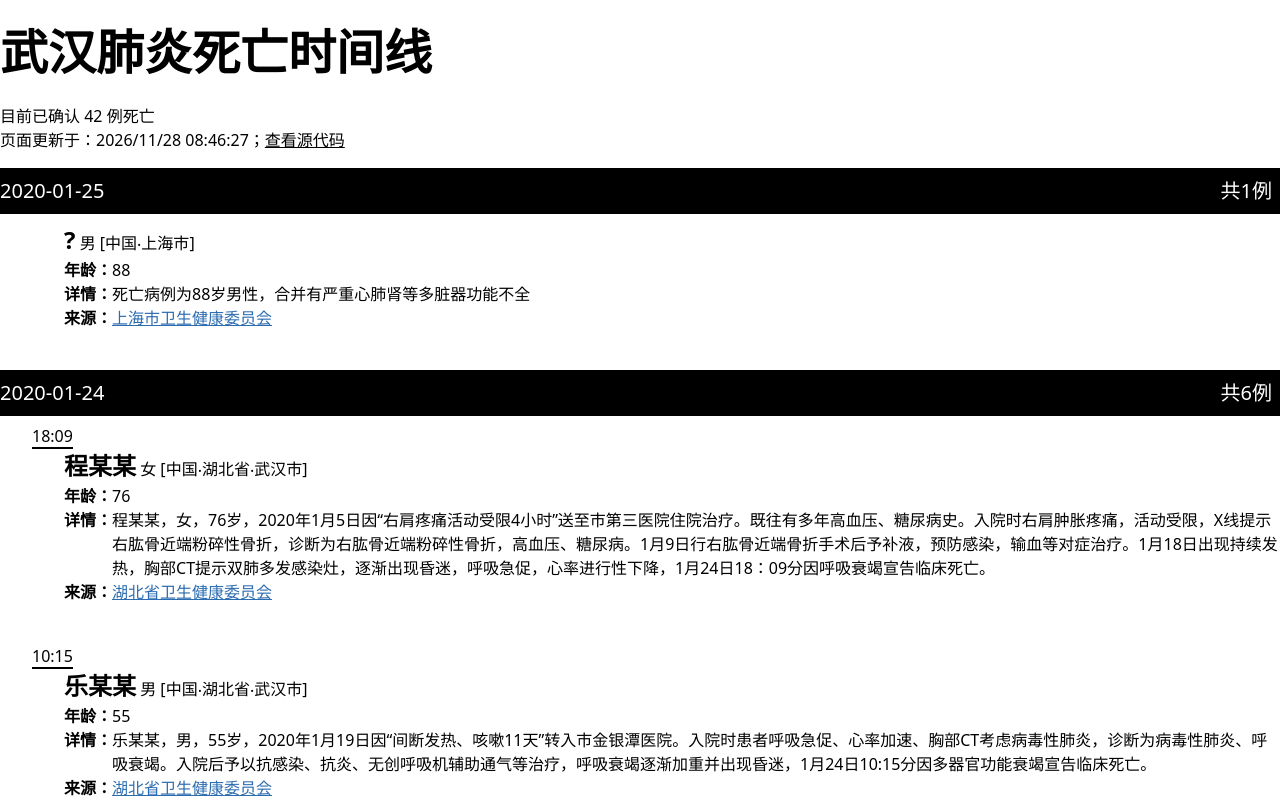
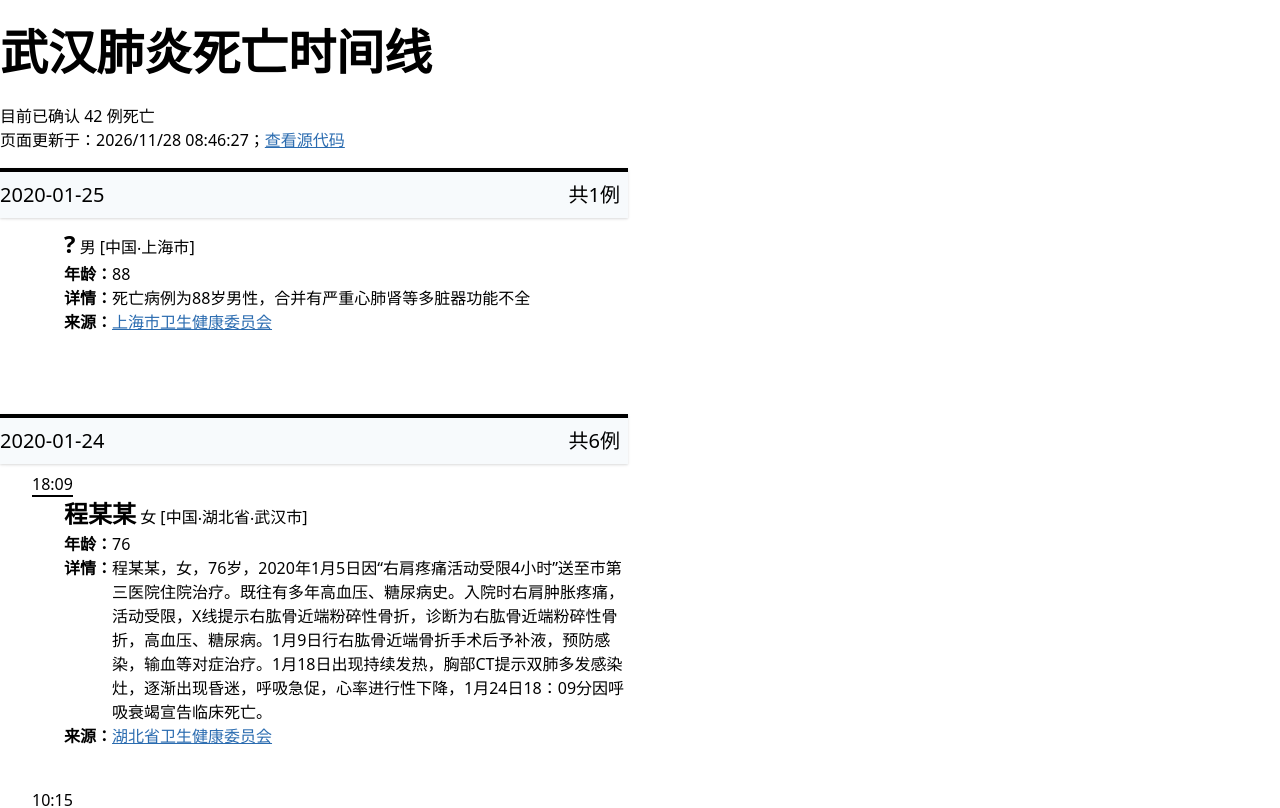
Before and after one commit to chenxsan/deathline, a Next.js app: page / in a window 1280 px wide. Shown: the top 808 px of the page. Built offline with nearby package versions, Linux system fonts and the light colour scheme.

Commit message:
Update heading

```diff
--- /dev/null
+++ b/components/Chart.tsx
@@ -0,0 +1,4 @@
+function Chart() {
+  return <div />;
+}
+export default Chart;
--- a/pages/index.tsx
+++ b/pages/index.tsx
@@ -7,6 +7,7 @@ import data from '../data';
 
 import RenderDate from '../components/RenderDate';
 import ScrollTop from '../components/ScrollTop';
+import Chart from '../components/Chart';
 
 import { Item, Data } from '../data';
 
@@ -40,11 +41,7 @@ const results: SortedResults = sortDataByDate(data);
 const HomePage: NextPage = () => {
   return (
     <>
-      <Head>
-        <title>武汉肺炎</title>
-        <meta name="viewport" content="initial-scale=1.0, width=device-width" />
-      </Head>
-      <div>
+      <header>
         <h1 className="text-4xl font-bold py-4 sm:text-5xl">
           武汉肺炎死亡时间线
         </h1>
@@ -52,14 +49,27 @@ const HomePage: NextPage = () => {
         <h3 className="pb-4">
           页面更新于：
           {process.env.buildAt}；
-          <a href="https://github.com/chenxsan/deathline" className="underline">
+          <a
+            href="https://github.com/chenxsan/deathline"
+            className="underline text-blue-700 hover:text-blue-800"
+          >
             查看源代码
           </a>
         </h3>
+      </header>
+      <div className="grid grid-cols-1 lg:grid-cols-2 lg:gap-6">
+        <Head>
+          <title>武汉肺炎</title>
+          <meta
+            name="viewport"
+            content="initial-scale=1.0, width=device-width"
+          />
+        </Head>
+        <main className="order-last lg:order-first">
           <div>
             {results.map(([date, items]) => (
-            <div key={date} className="mb-10">
-              <h2 className="text-xl bg-black text-white flex items-center sticky top-0 py-2">
+              <div key={date} className="mb-20">
+                <h2 className="shadow text-xl border-4 border-l-0 border-r-0 border-b-0 bg-gray-100 border-black flex items-center sticky top-0 py-2">
                   {date}
                   <span className="ml-auto mr-2">
                     共{Object.keys(items).length}例
@@ -69,6 +79,10 @@ const HomePage: NextPage = () => {
               </div>
             ))}
           </div>
+        </main>
+        <aside className="order-first lg:order-last">
+          <Chart />
+        </aside>
       </div>
       <footer className="mb-10">
         <ScrollTop />
```
Lines whose indentation alone changed are shown as unchanged.
